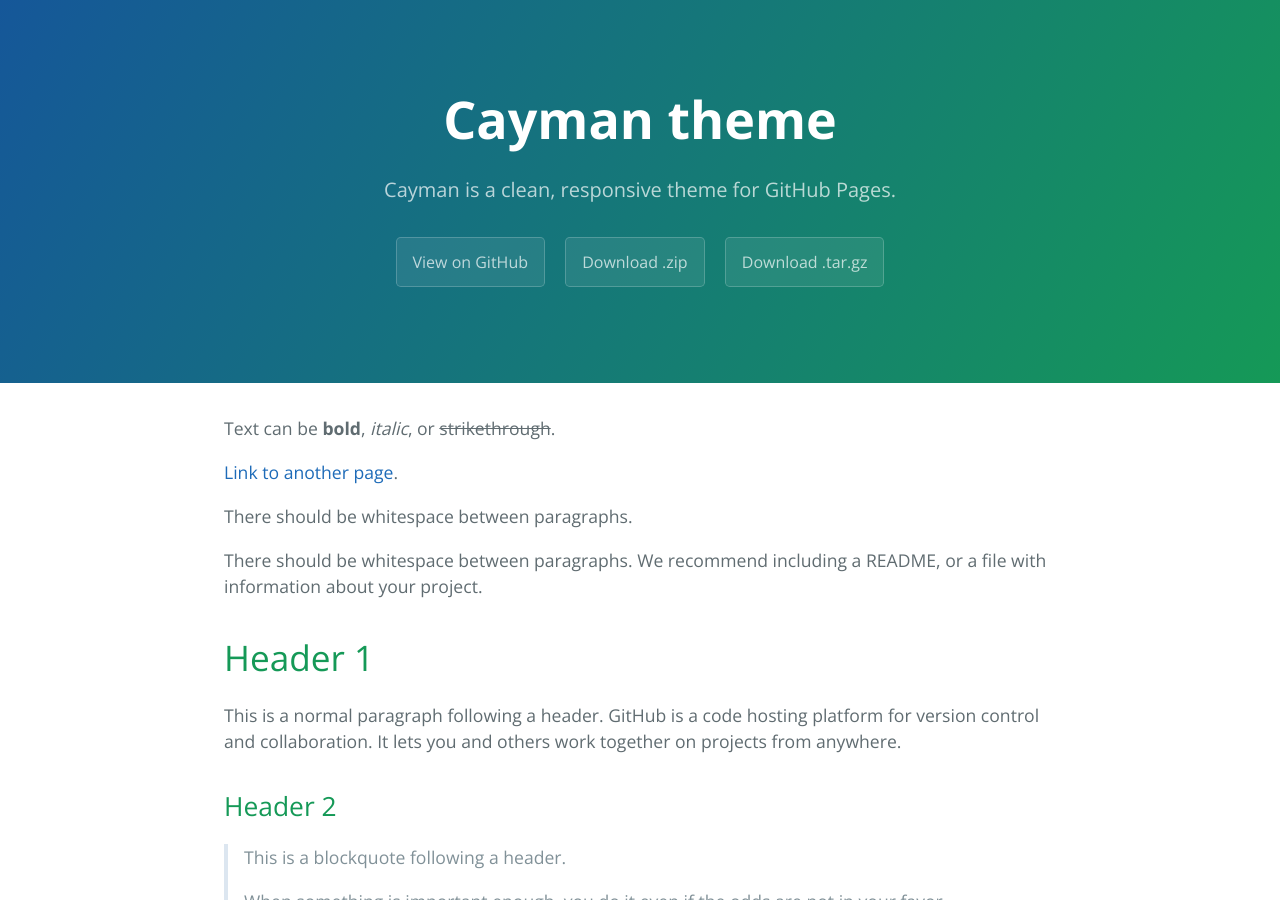
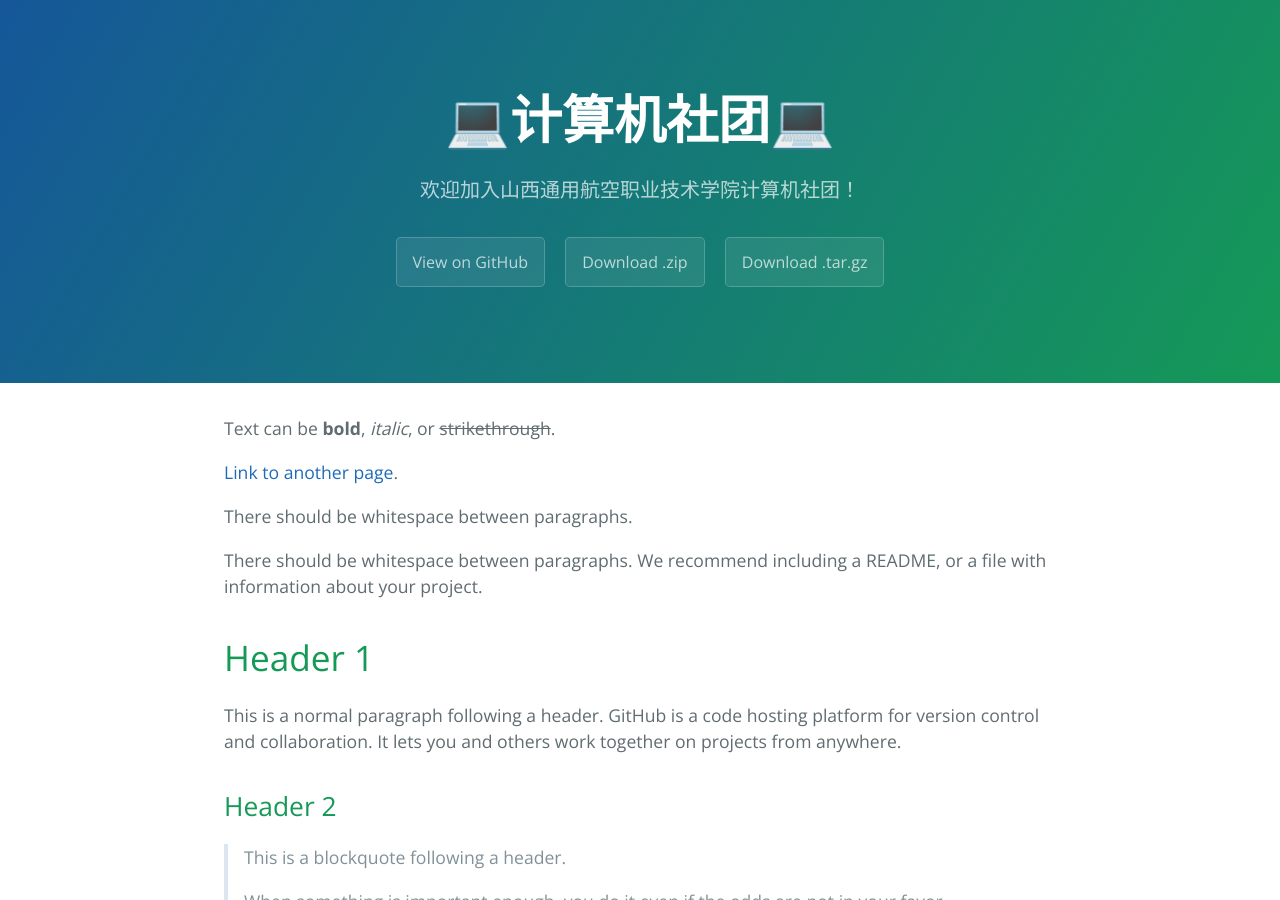
Before and after one commit to yanhong2020/shjsjst.github.io, a Jekyll site: the page built from index.md, in a window 1280 px wide and 900 px high. Built offline with Jekyll 4.4.1, drawn with Linux system fonts in a browser that asks for light colours.

Commit message:
Update _config.yml

```diff
--- a/_config.yml
+++ b/_config.yml
@@ -1,5 +1,5 @@
-title: Cayman theme
-description: Cayman is a clean, responsive theme for GitHub Pages.
+title: 💻计算机社团💻
+description: 欢迎加入山西通用航空职业技术学院计算机社团！
 show_downloads: true
 google_analytics:
 theme: jekyll-theme-cayman
```
